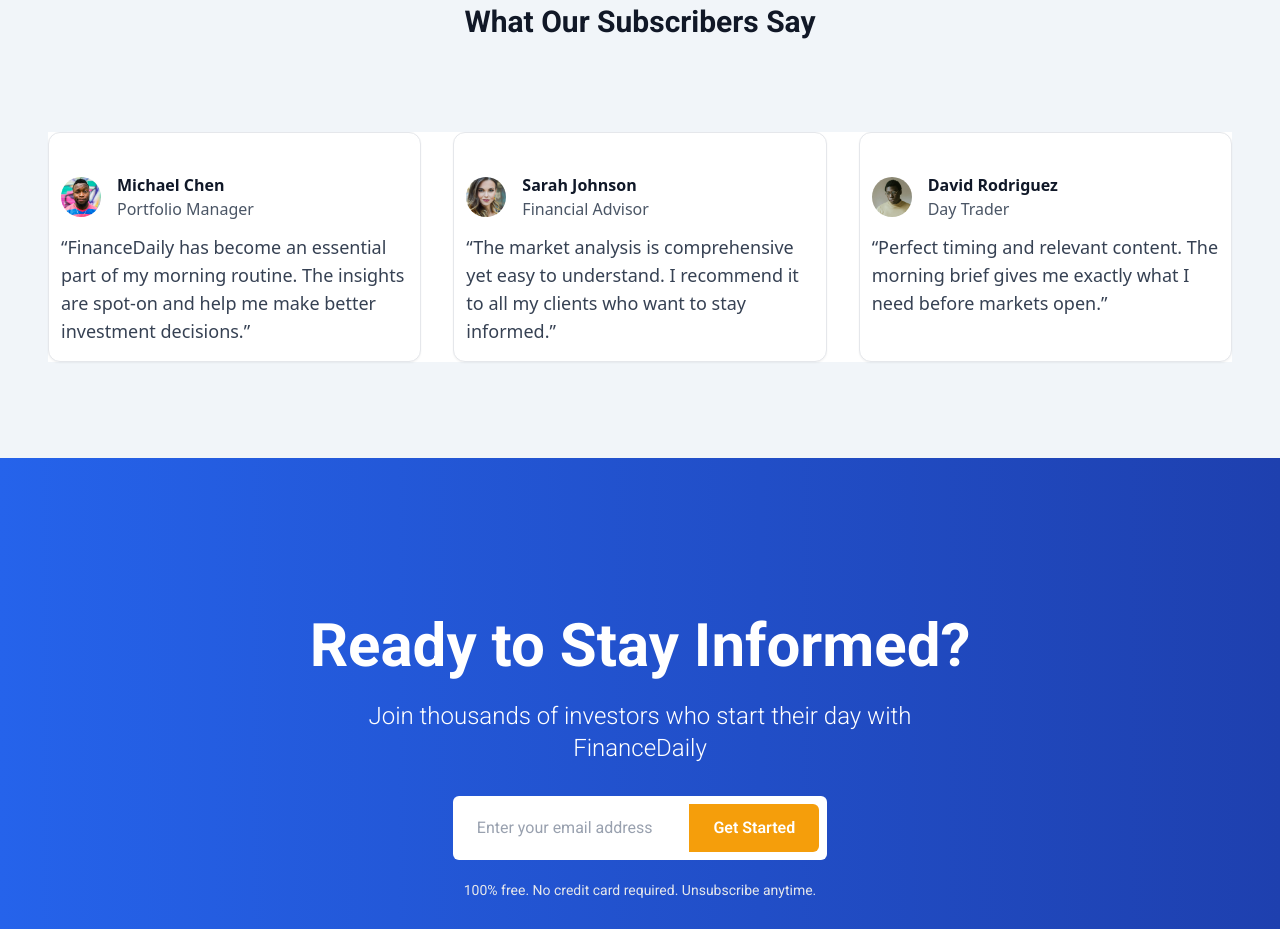
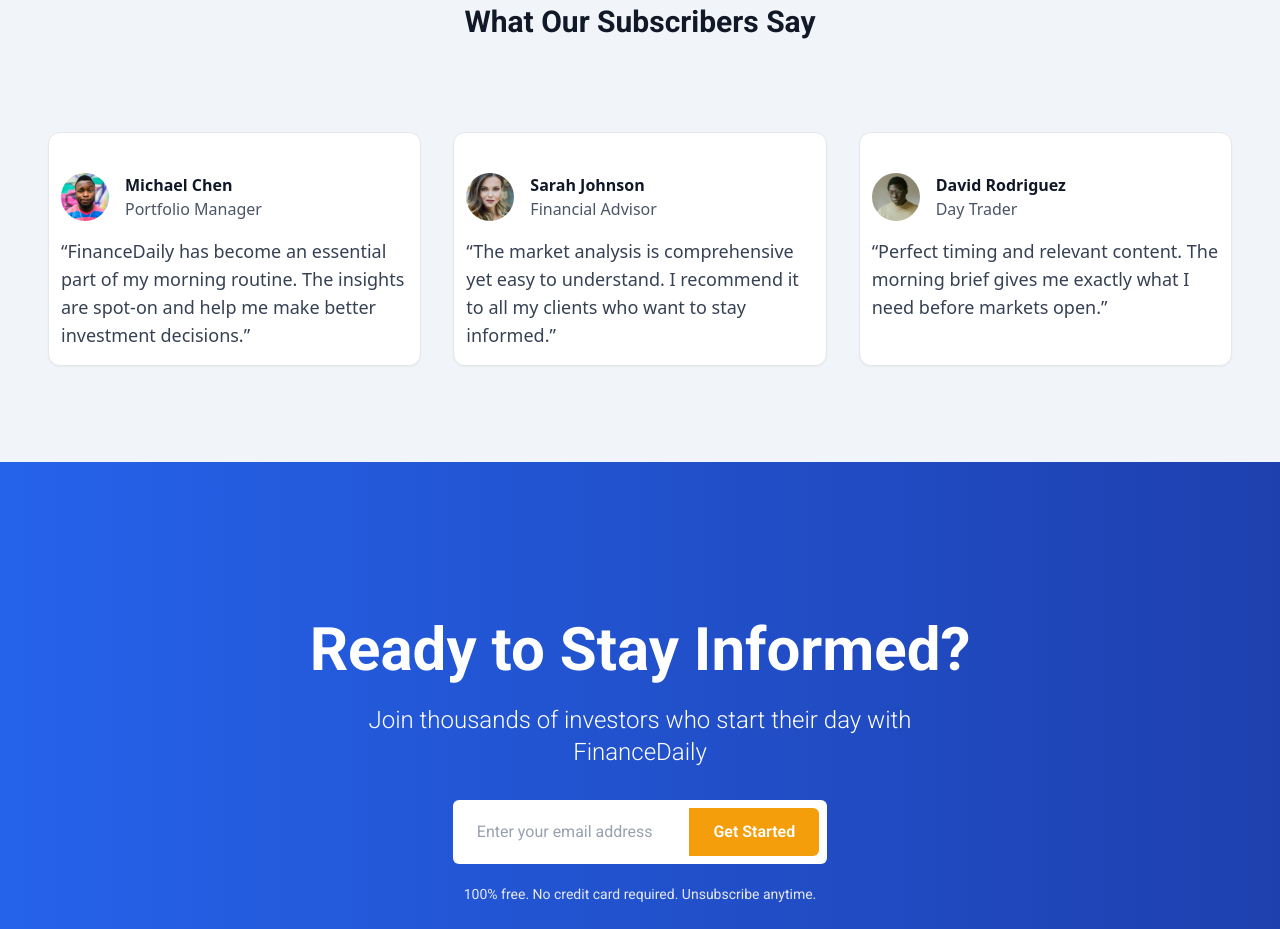
Before and after one commit to Opex-Interns/TeamX-News-Dashboard, a React (Vite) app: page / in a window 1280 px wide. Shown: the part 3320-4249 px from the top of the page. Built offline with nearby package versions, Linux system fonts and the light colour scheme.

Commit message:
Corrected the Visuals of Suscriber Component and Increased the Sizes of the choose icons

```diff
--- a/src/Components/Subscriber.jsx
+++ b/src/Components/Subscriber.jsx
@@ -46,12 +46,12 @@
 
         {/* Testimonials Grid */}
         <div className="mx-auto mt-16 flow-root max-w-2xl sm:mt-20 lg:mx-0 lg:max-w-none">
-          <div className="grid grid-cols-1 bg-white gap-8 sm:grid-cols-2 lg:grid-cols-3 sm:gap-x-8">
+          <div className="grid grid-cols-1 gap-8 sm:grid-cols-2 lg:grid-cols-3 sm:gap-x-8">
             {testimonials.map((testimonial) => (
-              <figure key={testimonial.author.name} className='border px-3 py-4 rounded-xl bg-white border border-[#e5e7eb] shadow-[0_1px_2px_0_rgba(0,0,0,0.05)] flex flex-col gap-3'>
+              <figure key={testimonial.author.name} className='border px-3 py-4 rounded-xl bg-white border border-[#e5e7eb] shadow-[0_1px_2px_0_rgba(0,0,0,0.05)] flex flex-col gap-4'>
                 <figcaption className="mt-6 flex items-center gap-x-4 ">
                   <img
-                    className="h-10 w-10 rounded-full"
+                    className="h-12 w-12 rounded-full"
                     src={testimonial.author.imageUrl}
                     alt={`Photo of ${testimonial.author.name}`}
                   />
```
